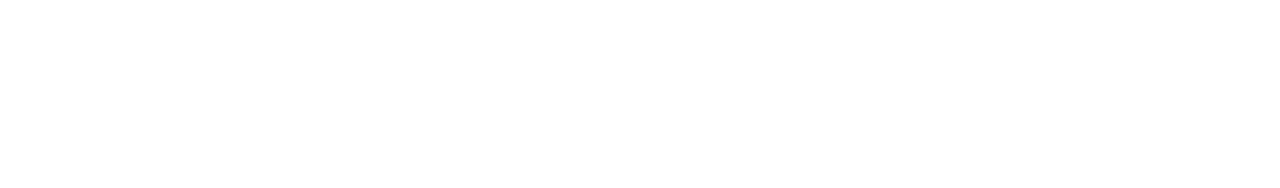
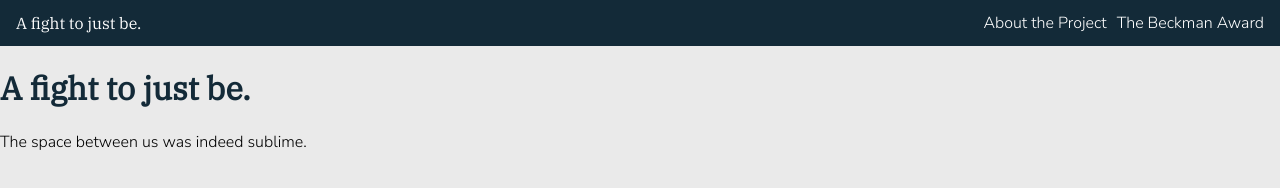
Before and after one commit to peytonchance/quito-lgbt, a plain HTML site: page index.html in a window 1280 px wide. Drawn offline with Linux system fonts and the light colour scheme.

Commit message:
Initial navigation styles.

```diff
--- a/css/styles.css
+++ b/css/styles.css
@@ -0,0 +1,47 @@
+body {
+	background-color: #EAEAEA;
+	font-family: 'Nunito Sans', sans-serif;
+	font-size: 16px;
+	font-weight: 300;
+	margin: 0;
+}
+
+
+h1 {
+	color: #132A38;
+	font-family: 'IBM Plex Serif', serif;
+}
+
+nav {
+	align-items: center;
+	background-color: #132A38;
+	color: #FFFFFF;
+	display: flex;
+	height: 30px;
+	justify-content: space-between;
+	padding: 0.5rem 1rem;
+}
+
+nav a {
+	color: #FFFFFF;
+	font-weight: 100;
+	text-decoration: none;
+}
+
+nav a:hover {
+	color: #FCF751;
+}
+
+nav p {
+	font-family: 'IBM Plex Serif', serif;
+}
+
+nav ul {
+	display: flex;
+	flex-flow: row wrap;
+	list-style-type: none;
+}
+
+nav li:first-of-type {
+	margin-right: 10px;
+}
--- a/index.html
+++ b/index.html
@@ -8,11 +8,24 @@
   <meta name="description" content="A multimedia journalism project focusing on LGBTQ rights in Quito, Ecuador. Funded by the Beckman Award.">
   <meta name="author" content="Gabrielle Palacio & Peyton Chance">
 
+  <!-- Google Fonts -->
+  <link href="https://fonts.googleapis.com/css?family=IBM+Plex+Serif|Nunito+Sans:100,300,400" rel="stylesheet">
   <link rel="stylesheet" href="css/styles.css">
 
 </head>
 
 <body>
+	<nav>
+		<p>A fight to just be.</p>
+		<ul>
+			<li><a href="#TODO">About the Project</a></li>
+			<li><a href="#TODO">The Beckman Award</a></li>
+		</ul>
+	</nav>
+
+	<h1>A fight to just be.</h1>
+	<p>The space between us was indeed sublime.</p>
+
   <script src="js/scripts.js"></script>
 </body>
 </html>
```
